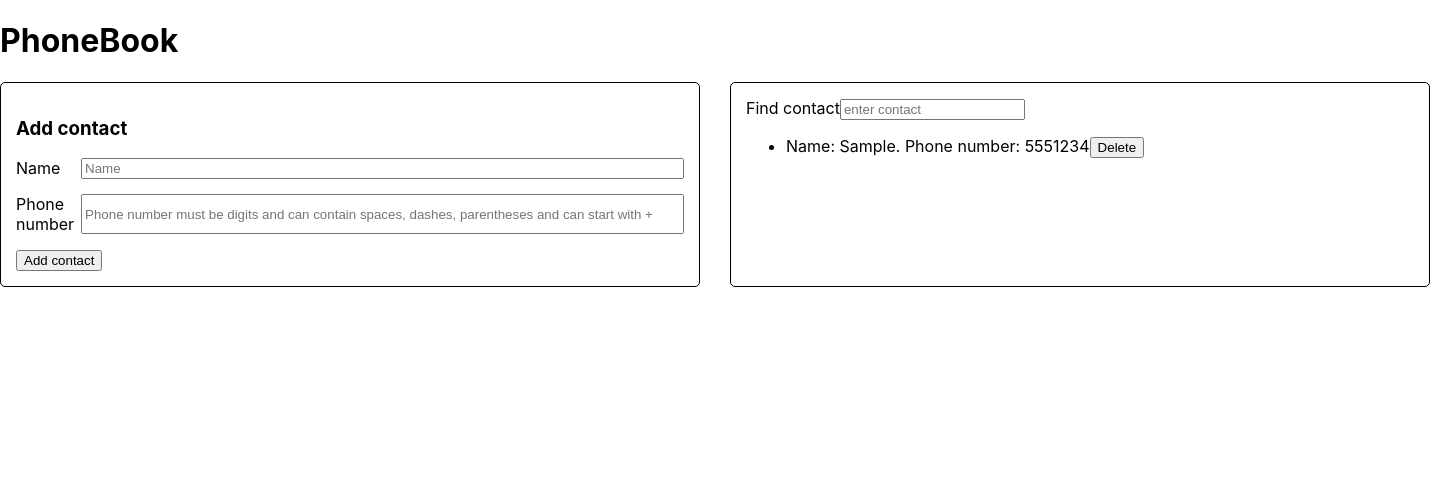
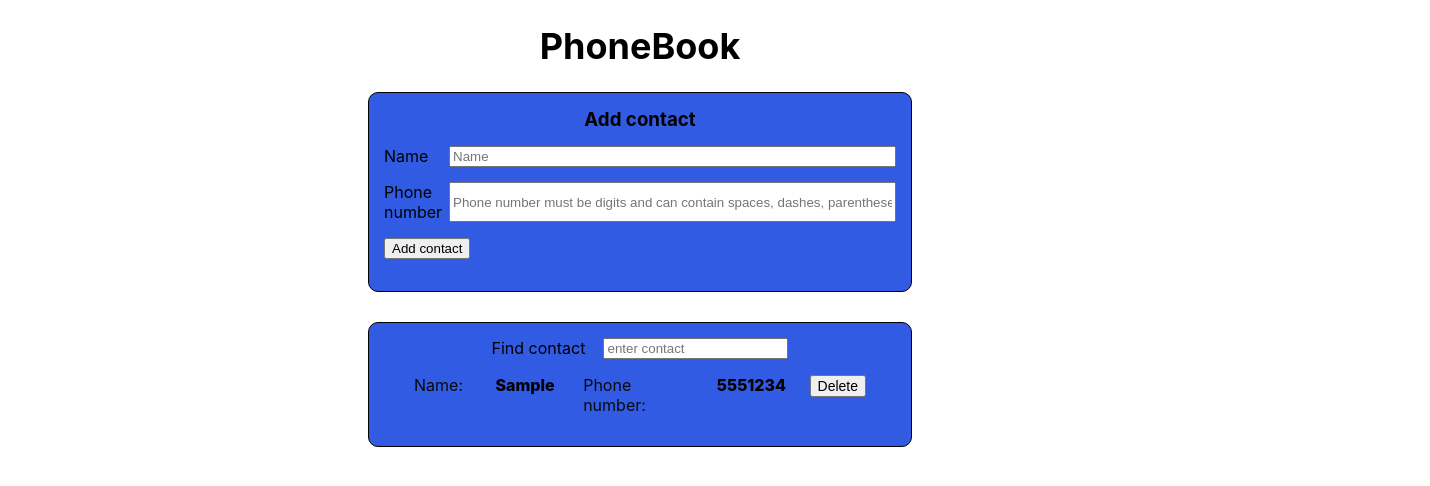
Before and after one commit to ooollleeeg/goit-react-hw-04-phonebook, a React (Create React App) app: page / in a window 1280 px wide. Both pictures are taken after typing "Sample", "5551234" into the empty fields and a click on the button "Add contact". Shown: the top 486 px of the page, 1430 px wide, since content can reach past the window. Built offline with nearby package versions, Linux system fonts and the light colour scheme.

Commit message:
add style

```diff
--- a/package.json
+++ b/package.json
@@ -10,6 +10,7 @@
     "react": "^18.1.0",
     "react-dom": "^18.1.0",
     "react-scripts": "5.0.1",
+    "sass": "^1.58.0",
     "web-vitals": "^2.1.3"
   },
   "scripts": {
--- a/src/components/PhoneBook/ContactFilter/ContactFilter.jsx
+++ b/src/components/PhoneBook/ContactFilter/ContactFilter.jsx
@@ -1,11 +1,11 @@
 import PropTypes from 'prop-types';
 
-import styles from './contactFilter.module.css';
+import styles from './contactFilter.module.scss';
 
 const ContactFilter = ({ handleChange }) => {
   return (
     <div className={styles.formGroup}>
-      <label>Find contact</label>
+      <label className={styles.blockTitle}>Find contact</label>
       <input
         onChange={handleChange}
         name="filter"
--- /dev/null
+++ b/src/components/PhoneBook/ContactFilter/contactFilter.module.scss
@@ -0,0 +1,9 @@
+.formGroup {
+  display: flex;
+  flex-direction: row;
+  justify-content: center;
+}
+
+.blockTitle {
+  margin-right: 18px;
+}
--- a/src/components/PhoneBook/ContactForm/ContactForm.jsx
+++ b/src/components/PhoneBook/ContactForm/ContactForm.jsx
@@ -3,7 +3,7 @@ import PropTypes from 'prop-types';
 
 import initialState from './initialState';
 
-import styles from './contactForm.module.css';
+import styles from './contactForm.module.scss';
 
 const ContactForm = ({ onSubmit }) => {
   const [state, setState] = useState({ ...initialState });
@@ -46,7 +46,9 @@ const ContactForm = ({ onSubmit }) => {
           required
         />
       </div>
-      <button type="submit">Add contact</button>
+      <button className={styles.btn} type="submit">
+        Add contact
+      </button>
     </form>
   );
 };
--- a/src/components/PhoneBook/ContactsList/ContactsList.jsx
+++ b/src/components/PhoneBook/ContactsList/ContactsList.jsx
@@ -1,15 +1,25 @@
 import PropTypes from 'prop-types';
+
+import styles from './contactsList.module.scss';
 
 const ContactsList = ({ removeContact, contacts }) => {
   const phoneContacts = contacts.map(({ id, name, number }) => (
-    <li key={id}>
-      Name: {name}. Phone number: {number}
-      <button onClick={() => removeContact(id)} type="button">
+    <li key={id} className={styles.contactItem}>
+      <span className={styles.itemTitle}>Name:</span>
+      <span className={styles.itemName}>{name}</span>
+      <span className={styles.itemTitle}>Phone number:</span>
+      <span className={styles.itemName}>{number}</span>
+
+      <button
+        className={styles.btn}
+        onClick={() => removeContact(id)}
+        type="button"
+      >
         Delete
       </button>
     </li>
   ));
-  return <ul>{phoneContacts}</ul>;
+  return <ul className={styles.listItem}>{phoneContacts}</ul>;
 };
 
 export default ContactsList;
--- /dev/null
+++ b/src/components/PhoneBook/ContactsList/contactsList.module.scss
@@ -0,0 +1,26 @@
+.listItem {
+  padding-left: 0;
+  margin-left: 30px;
+  margin-right: 30px;
+}
+
+.btn {
+  font-size: 14px;
+  margin-bottom: 10px;
+}
+
+.contactItem {
+  display: flex;
+  align-items: baseline;
+  margin-bottom: 6px;
+}
+.itemTitle {
+  color: rgb(10, 10, 10);
+  padding-right: 10px;
+}
+.itemName {
+  padding-right: 6px;
+  width: 25%;
+  text-align: center;
+  font-weight: 800;
+}
--- a/src/components/PhoneBook/PhoneBook.jsx
+++ b/src/components/PhoneBook/PhoneBook.jsx
@@ -5,7 +5,7 @@ import ContactsList from './ContactsList/ContactsList';
 import ContactFilter from './ContactFilter/ContactFilter';
 import ContactForm from './ContactForm/ContactForm';
 
-import styles from './phoneBooks.module.css';
+import styles from './phoneBooks.module.scss';
 
 const PhoneBook = () => {
   const [contacts, setContacts] = useState(() => {
@@ -68,10 +68,10 @@ const PhoneBook = () => {
 
   return (
     <div>
-      <h1>PhoneBook</h1>
+      <h1 className={styles.title}>PhoneBook</h1>
       <div className={styles.wrapper}>
         <div className={styles.block}>
-          <h3>Add contact</h3>
+          <h3 className={styles.blockTitle}>Add contact</h3>
           <ContactForm onSubmit={addContact} />
         </div>
         <div className={styles.block}>
--- a/src/components/PhoneBook/phoneBooks.module.css
+++ /dev/null
@@ -1,11 +0,0 @@
-.wrapper {
-  display: grid;
-  grid-template-columns: 700px 700px;
-  gap: 30px;
-}
-
-.block {
-  border: 1px solid;
-  border-radius: 5px;
-  padding: 15px;
-}
--- /dev/null
+++ b/src/components/PhoneBook/phoneBooks.module.scss
@@ -0,0 +1,25 @@
+.title {
+  font-size: 36px;
+  text-align: center;
+}
+
+.wrapper {
+  display: grid;
+  grid-template-rows: 200px auto;
+  gap: 30px;
+  justify-content: center;
+}
+
+.block {
+  width: 40vw;
+  border: 1px solid;
+  border-radius: 10px;
+  padding: 15px;
+  background-color: rgb(50, 91, 228);
+
+  &Title {
+    margin-top: 0;
+    margin-bottom: 15px;
+    text-align: center;
+  }
+}
```
Also changed, not shown: src/components/PhoneBook/ContactFilter/contactFilter.module.css (deleted), src/components/PhoneBook/ContactForm/contactForm.module.scss (renamed from src/components/PhoneBook/ContactForm/contactForm.module.css), src/components/PhoneBook/ContactsList/contactsList.module.css (deleted), 1 other file (tests, documents, lock files or other folders).
